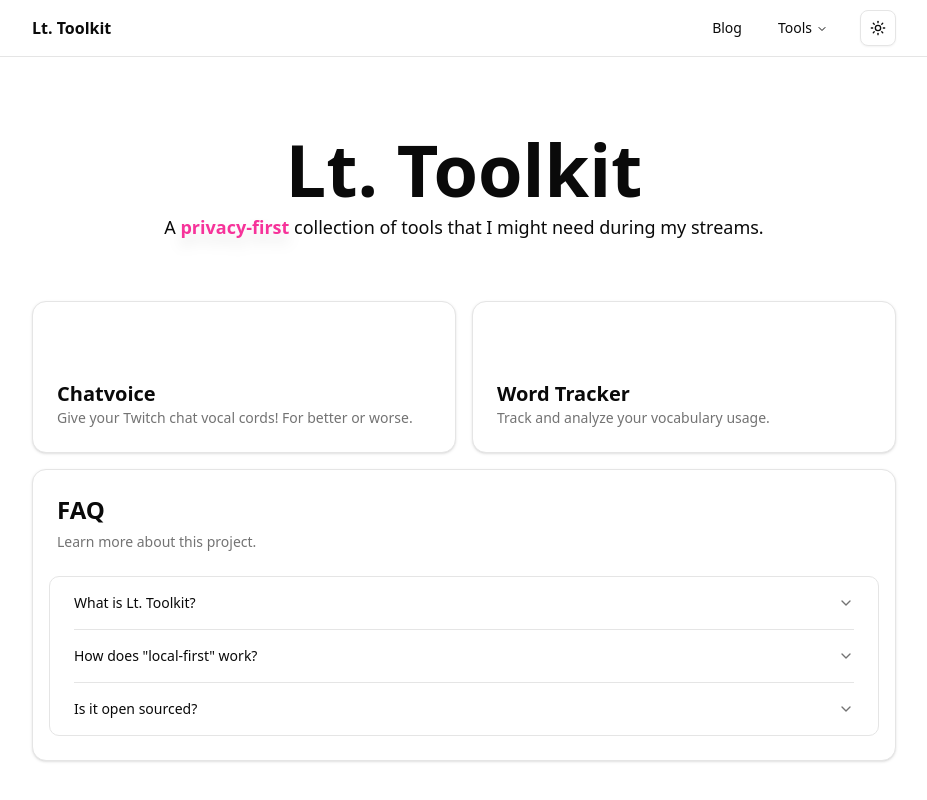
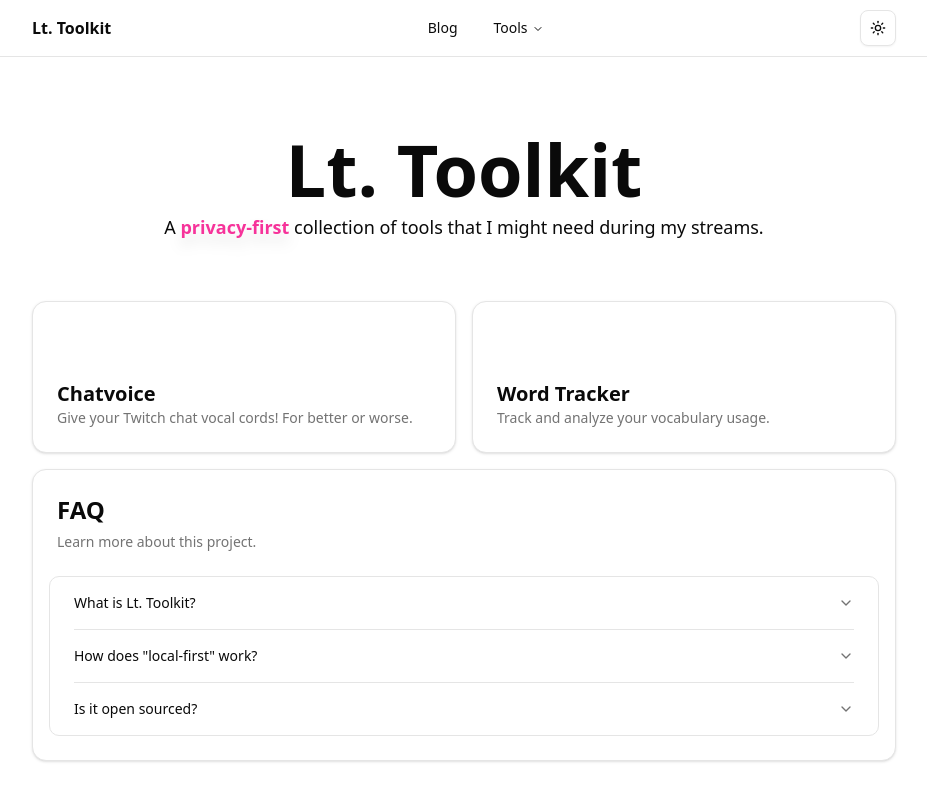
Before and after one commit to TheLtWilson/lt-toolkit, a Next.js app: page / in a window 1280 px wide. Shown: the whole page, without its empty margins (176-1103 px from the left). Built offline with nearby package versions, Linux system fonts and the light colour scheme; some icons are missing.

Commit message:
Centered the navbar

```diff
--- a/components/header.tsx
+++ b/components/header.tsx
@@ -73,10 +73,8 @@
             <Link href="/" className="font-bold">
               Lt. Toolkit
             </Link>
-            <span className="flex gap-4 justify-center items-center">
-              <NavMenu />
-              <ModeToggle />
-            </span>
+            <NavMenu />
+            <ModeToggle />
           </div>
         </div>
       </header>
```
